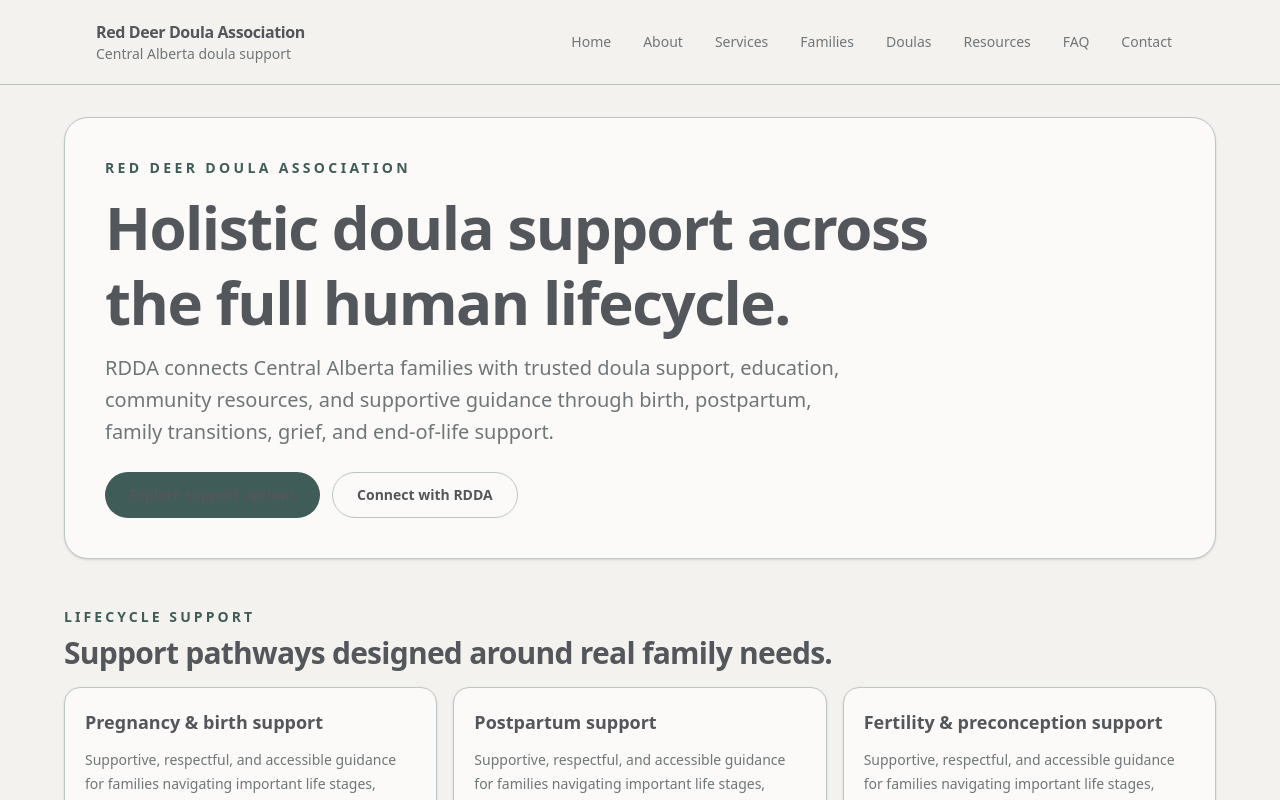
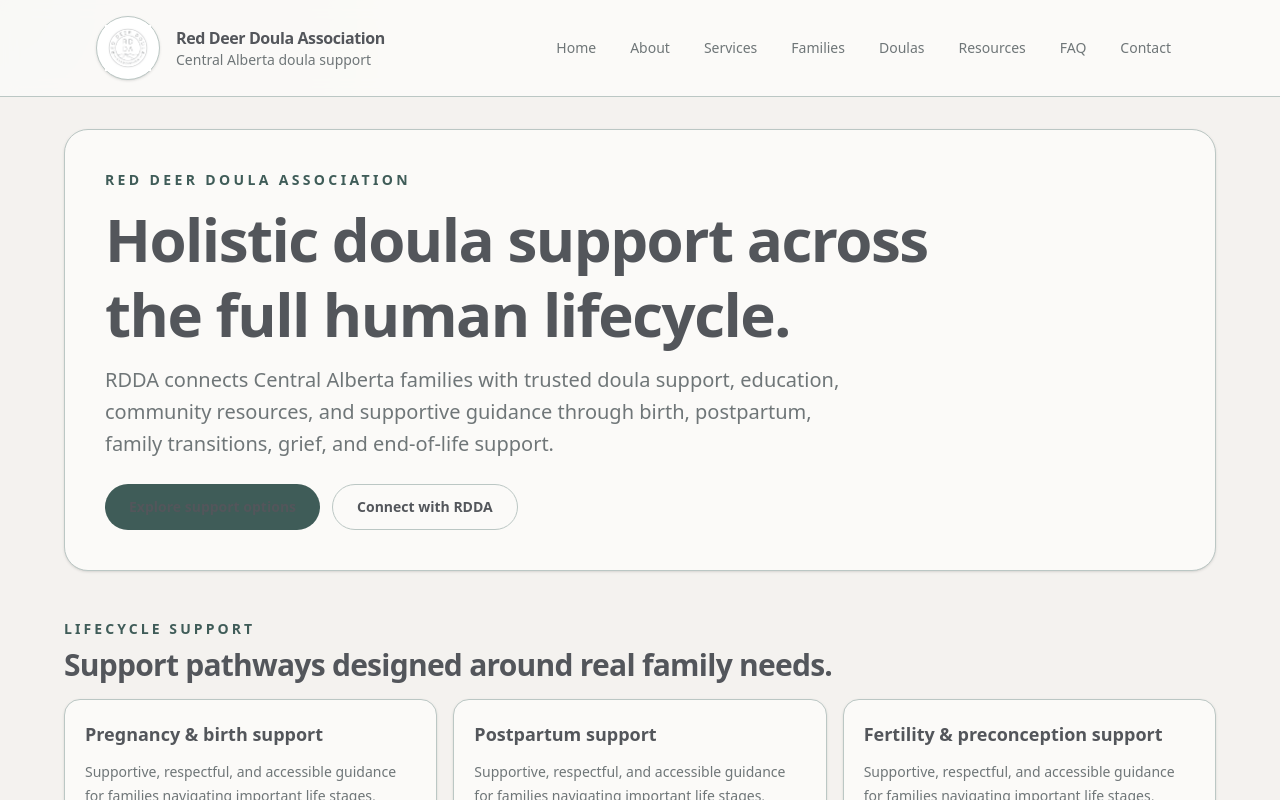
Before and after one commit to hickdwayne-rdp/rdda-platform, a Next.js app in the folder repo/: page / in a window 1280 px wide. Shown: the top 800 px of the page. Built offline with nearby package versions, Linux system fonts and the light colour scheme.

Commit message:
Add RDDA logo to site header

```diff
--- a/repo/src/components/layout/SiteHeader.tsx
+++ b/repo/src/components/layout/SiteHeader.tsx
@@ -1,3 +1,4 @@
+import Image from "next/image";
 import Link from "next/link";
 
 const primaryNavigationLinks = [
@@ -13,17 +14,29 @@
 
 export function SiteHeader() {
   return (
-    <header className="border-b border-[var(--border)] bg-[var(--background)]">
-      <div className="mx-auto flex max-w-6xl flex-col gap-4 px-6 py-5 md:flex-row md:items-center md:justify-between md:gap-6 lg:px-8">
+    <header className="border-b border-[var(--border)] bg-[rgba(251,250,248,0.94)] backdrop-blur">
+      <div className="mx-auto flex max-w-6xl flex-col gap-5 px-6 py-4 md:flex-row md:items-center md:justify-between md:gap-6 lg:px-8">
         <Link
           href="/"
-          className="group inline-flex flex-col rounded-md outline-none transition focus-visible:ring-2 focus-visible:ring-[var(--focus-ring)] focus-visible:ring-offset-2 focus-visible:ring-offset-[var(--background)]"
+          className="group inline-flex w-fit items-center gap-4 rounded-2xl outline-none transition focus-visible:ring-2 focus-visible:ring-[var(--focus-ring)] focus-visible:ring-offset-2 focus-visible:ring-offset-[var(--background)]"
         >
-          <span className="text-base font-semibold tracking-tight text-[var(--foreground)] transition group-hover:text-[var(--primary)]">
-            Red Deer Doula Association
+          <span className="flex h-16 w-16 shrink-0 items-center justify-center rounded-full border border-[var(--border)] bg-[var(--surface)] p-2 shadow-sm">
+            <Image
+              src="/brand/rdda-alt-logo-social.png"
+              alt="Red Deer Doula Association"
+              width={56}
+              height={56}
+              className="h-full w-full object-contain"
+              priority
+            />
           </span>
-          <span className="text-sm text-[var(--muted-foreground)]">
-            Central Alberta doula support
+          <span className="flex flex-col">
+            <span className="text-base font-semibold tracking-tight text-[var(--foreground)] transition group-hover:text-[var(--primary)]">
+              Red Deer Doula Association
+            </span>
+            <span className="text-sm text-[var(--muted-foreground)]">
+              Central Alberta doula support
+            </span>
           </span>
         </Link>
 
@@ -33,7 +46,7 @@
               <li key={link.href}>
                 <Link
                   href={link.href}
-                  className="inline-flex rounded-full px-3 py-2 transition hover:bg-[var(--card)] hover:text-[var(--primary)] focus-visible:outline-none focus-visible:ring-2 focus-visible:ring-[var(--focus-ring)] focus-visible:ring-offset-2 focus-visible:ring-offset-[var(--background)]"
+                  className="inline-flex rounded-full border border-transparent px-3 py-2 transition hover:border-[var(--border)] hover:bg-[var(--card)] hover:text-[var(--primary)] focus-visible:outline-none focus-visible:ring-2 focus-visible:ring-[var(--focus-ring)] focus-visible:ring-offset-2 focus-visible:ring-offset-[var(--background)]"
                 >
                   {link.label}
                 </Link>
```
